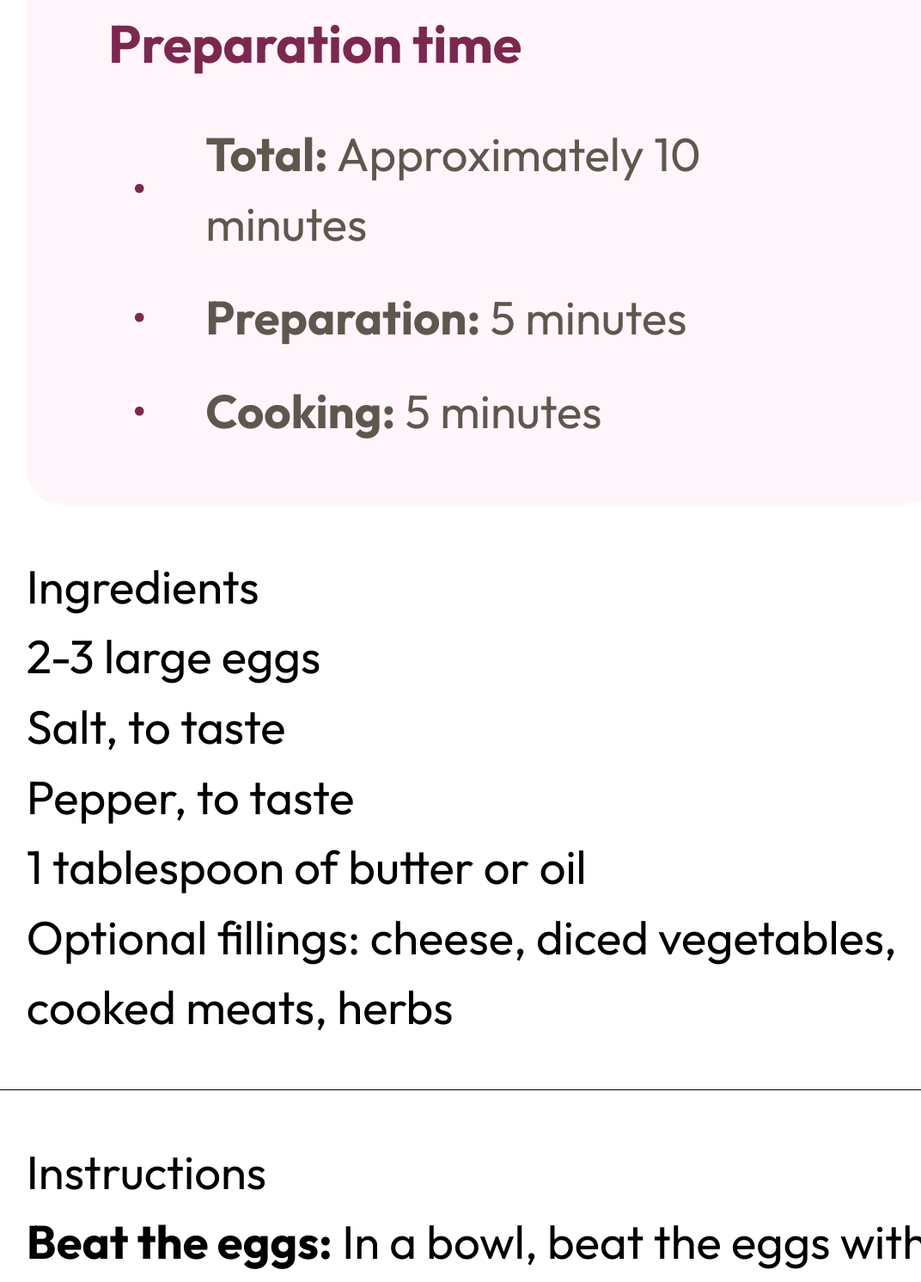
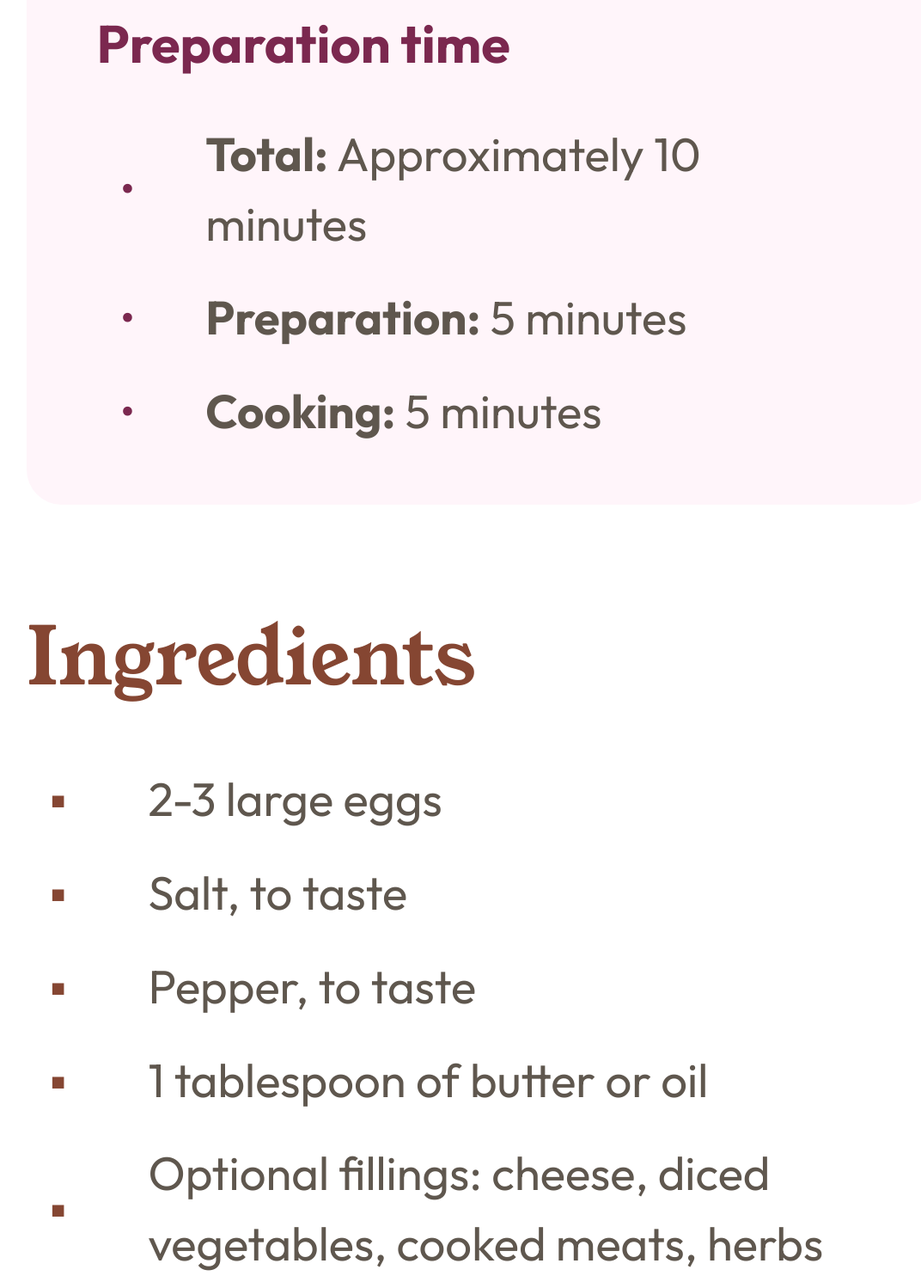
Before and after one commit to vitchet/fm-recipepagemain, a website: page index.html in a window 1280 px wide. Shown: the part 1494-2985 px from the top of the page at 86% size, without its empty margins (78-1150 px from the left). Drawn offline with Linux system fonts and the light colour scheme.

Commit message:
Finished with the lists.

```diff
--- a/index.html
+++ b/index.html
@@ -14,48 +14,61 @@
 
 <body>
   <main>
-    <article class="recipe-page v-container gap-4 font-outfit">
+    <article class="recipe-page v-container gap-8 font-outfit text-wenge-brown">
       <header class="v-container gap-4">
         <figure>
           <img src="images/image-omelette.jpeg" alt="food-preview" width="1312" height="600" />
         </figure>
         <section class="v-container gap-4">
           <h1 class="text-4xl text-dark-charcoal font-medium font-young-serif">Simple Omelette Recipe</h1>
-          <p class="text-wenge-brown">
+          <p>
             An easy and quick dish, perfect for any meal. This classic
             omelette combines beaten eggs cooked to perfection, optionally
             filled with your choice of cheese, vegetables, or meats.
           </p>
         </section>
-        <section class="v-container bg-rose-white gap-3 text-wenge-brown p-5 pr-7 pl-7 rounded-xl">
-          <h2 class="text-dark-raspberry font-bold text-lg">Preparation time</h2>
+        <section class="bg-rose-white gap-3 text-wenge-brown p-5 pr-6 pl-6 rounded-xl">
+          <h2 class="text-dark-raspberry font-bold font-outfit text-lg">Preparation time</h2>
           <ul class="v-container gap-2">
-            <li class="h-container items-center ml-2">
-              <span class="text-dark-raspberry mr-5">•</span>
+            <li>
+              <span class="marker text-dark-raspberry mr-6">•</span>
               <span><b>Total:</b> Approximately 10 minutes</span>
             </li>
-            <li class="h-container items-center ml-2">
-              <span class="text-dark-raspberry mr-5">•</span>
+            <li>
+              <span class="marker text-dark-raspberry mr-6">•</span>
               <span><b>Preparation:</b> 5 minutes</span>
             </li>
-            <li class="h-container items-center ml-2">
-              <span class="text-dark-raspberry mr-5">•</span>
+            <li>
+              <span class="marker text-dark-raspberry mr-6">•</span>
               <span><b>Cooking:</b> 5 minutes</span>
             </li>
           </ul>
         </section>
       </header>
-      <section id="ingredients" class="recipe-section">
+      <section>
         <header>
           <h2>Ingredients</h2>
         </header>
-        <ul>
-          <li>2-3 large eggs</li>
-          <li>Salt, to taste</li>
-          <li>Pepper, to taste</li>
-          <li>1 tablespoon of butter or oil</li>
+        <ul class="v-container gap-2">
           <li>
-            Optional fillings: cheese, diced vegetables, cooked meats, herbs
+            <span class="marker text-nutmeg">▪</span>
+            <span>2-3 large eggs</span>
+          </li>
+          <li>
+            <span class="marker text-nutmeg">▪</span>
+            <span>Salt, to taste</span>
+          </li>
+          <li>
+            <span class="marker text-nutmeg">▪</span>
+            <span>Pepper, to taste</span>
+          </li>
+          <li>
+            <span class="marker text-nutmeg">▪</span>
+            <span>1 tablespoon of butter or oil</span>
+          </li>
+          <li>
+            <span class="marker text-nutmeg">▪</span>
+            <span>Optional fillings: cheese, diced vegetables, cooked meats, herbs</span>
           </li>
         </ul>
       </section>
@@ -64,7 +77,7 @@
         <header>
           <h2>Instructions</h2>
         </header>
-        <ol>
+        <ol class="v-container gap-2">
           <li>
             <b>Beat the eggs:</b> In a bowl, beat the eggs with a pinch of
             salt and pepper until they are well mixed. You can add a
--- a/src/css/base.css
+++ b/src/css/base.css
@@ -13,15 +13,31 @@
         src: url("../../assets/fonts/young-serif/YoungSerif-Regular.ttf");
     }
 
-    .recipe-page section {
-        @apply mr-8 ml-8;
+    .recipe-page hr {
+        @apply text-light-grey ml-8 mr-8;
     }
 
-    .v-container {
-        @apply flex flex-col flex-nowrap;
+    .recipe-page section {
+        @apply v-container gap-4 mr-8 ml-8;
     }
 
-    .h-container {
-        @apply flex flex-row flex-nowrap;
+    .recipe-page section h2 {
+        @apply text-nutmeg text-2.5xl font-young-serif font-medium;
+    }
+
+    .recipe-page ul li {
+        @apply h-container items-center ml-2;
+    }
+
+    .recipe-page ul li .marker {
+        @apply mr-7;
+    }
+
+    .recipe-page ol {
+        @apply list-decimal;
+    }
+
+    .recipe-page ol li {
+        @apply ml-6 pl-4 marker:text-nutmeg marker:font-bold;
     }
 }
--- a/src/css/main.css
+++ b/src/css/main.css
@@ -1,3 +1,4 @@
 @import "tailwindcss";
 @import "./theme.css";
 @import "./base.css";
+@import "./utilities.css";
--- a/src/css/theme.css
+++ b/src/css/theme.css
@@ -11,4 +11,6 @@
 
     --font-outfit: Outfit, "sans-serif";
     --font-young-serif: "Young Serif", serif;
+
+    --text-2.5xl: 1.7rem;
 }
--- /dev/null
+++ b/src/css/utilities.css
@@ -0,0 +1,7 @@
+@utility v-container {
+    @apply flex flex-col flex-nowrap;
+}
+
+@utility h-container {
+    @apply flex flex-row flex-nowrap;
+}
```
Also changed, not shown: css/style.css.
